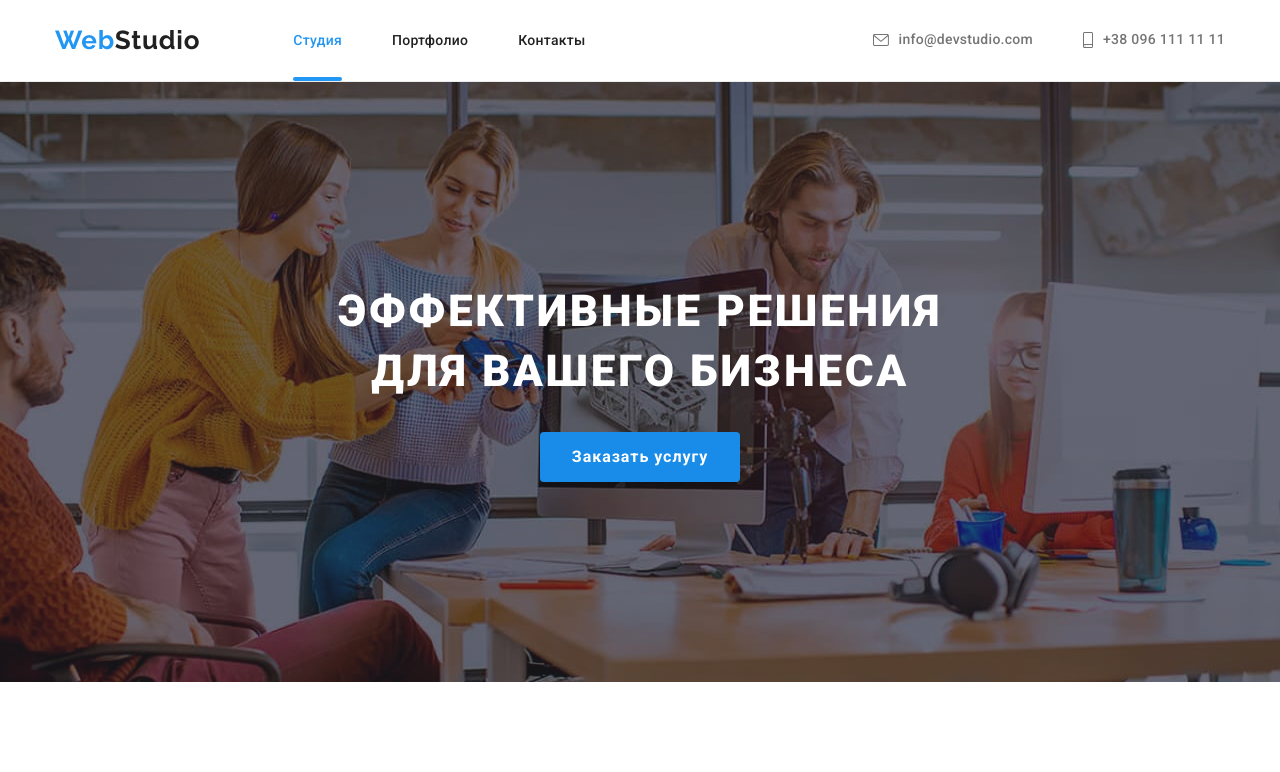
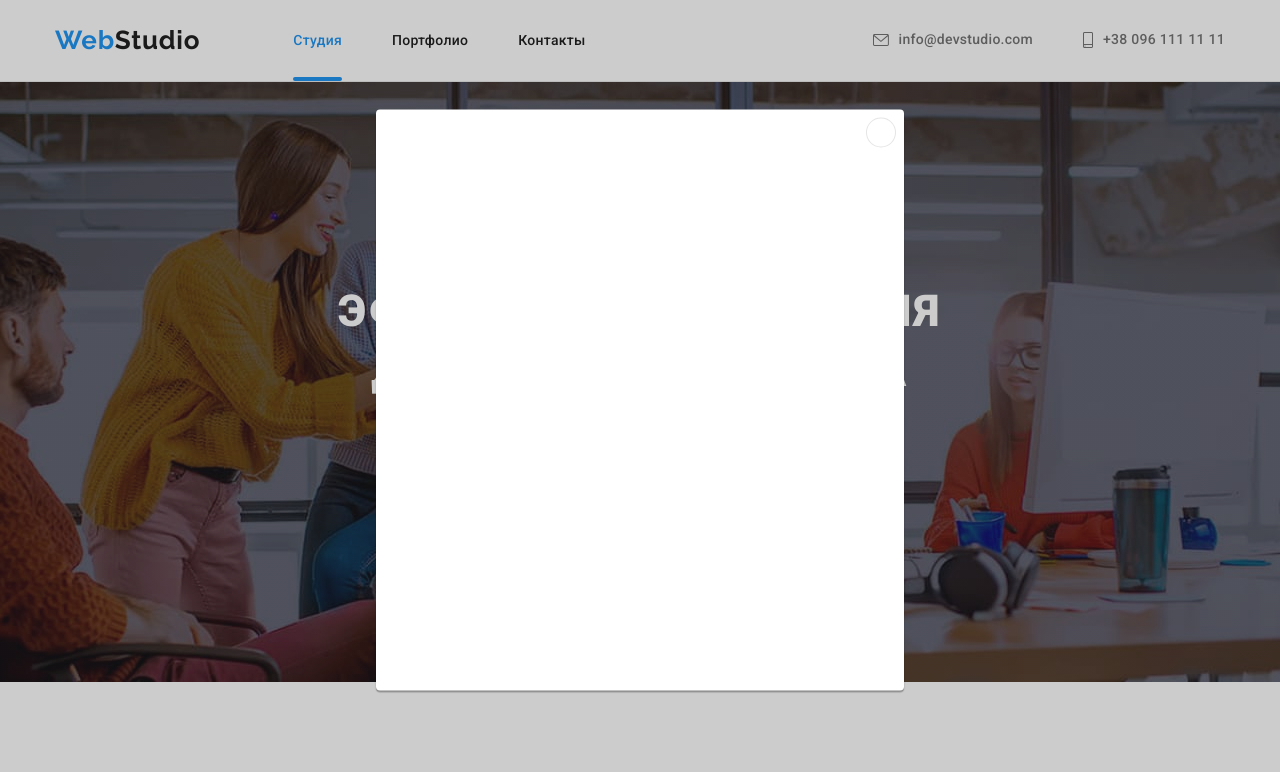
Before and after one commit to Marse11/goit-markup-hw-05, a plain HTML site: page index.html in a window 1280 px wide. Both pictures are taken after a click on the button "Заказать услугу". Shown: the top 772 px of the page. Drawn offline with nearby package versions, Linux system fonts and the light colour scheme.

Commit message:
Додає модальне вікно

```diff
--- a/css/styles.css
+++ b/css/styles.css
@@ -238,7 +238,6 @@ ol {
   margin: 0 auto;
   display: block;
   transition: var(--transition);
-  /* transition: var(--transition-background-color); */
 }
 
 .hero-button:hover,
@@ -528,6 +527,54 @@ ol {
   background-color: var(--accent-color);
 }
 
+.backdrop {
+  width: 100%;
+  height: 100%;
+  background-color: rgba(0, 0, 0, 0.2);
+  position: fixed;
+  top: 0;
+  transition: opacity 250ms cubic-bezier(0.4, 0, 0.2, 1),
+    visibility 250ms cubic-bezier(0.4, 0, 0.2, 1);
+}
+
+.backdrop.is-hidden .modal {
+  transform: translate(-50%, -50%) scale(0);
+}
+
+.modal {
+  position: absolute;
+  top: 50%;
+  left: 50%;
+  min-width: 528px;
+  min-height: 581px;
+  background-color: var(--secondary-background-color);
+  box-shadow: 0px 1px 3px rgba(0, 0, 0, 0.12), 0px 1px 1px rgba(0, 0, 0, 0.14),
+    0px 2px 1px rgba(0, 0, 0, 0.2);
+  border-radius: 4px;
+  transform: translate(-50%, -50%) scale(1);
+  transition: transform 250ms cubic-bezier(0.4, 0, 0.2, 1);
+}
+
+.modal-close-button {
+  display: flex;
+  position: absolute;
+  top: 8px;
+  right: 8px;
+  width: 30px;
+  height: 30px;
+  border-radius: 50%;
+  border: 1px solid rgba(0, 0, 0, 0.1);
+  background-color: var(--secondary-background-color);
+  cursor: pointer;
+  align-items: center;
+  justify-content: center;
+}
+
+.is-hidden {
+  visibility: hidden;
+  opacity: 0;
+  pointer-events: none;
+}
 /*---------------Стили Портфолио---------------*/
 
 .projects-list {
--- a/index.html
+++ b/index.html
@@ -63,7 +63,7 @@
             Эффективные решения <br />
             для вашего бизнеса
           </h1>
-          <button class="hero-button" type="button">Заказать услугу</button>
+          <button class="hero-button" type="button" data-modal-open>Заказать услугу</button>
         </div>
       </section>
       <section class="benefits section nopadding">
@@ -408,5 +408,15 @@
         </div>
       </div>
     </footer>
+    <div class="backdrop is-hidden" data-modal>
+      <div class="modal">
+        <button type="button" class="modal-close-button" data-modal-close>
+          <svg class="close-icon" width="11" height="11">
+            <use href="./images/icons.svg#icon-close"></use>
+          </svg>
+        </button>
+      </div>
+    </div>
+    <script src="./js/modal.js"></script>
   </body>
 </html>
```
Also changed, not shown: images/icons.svg.
